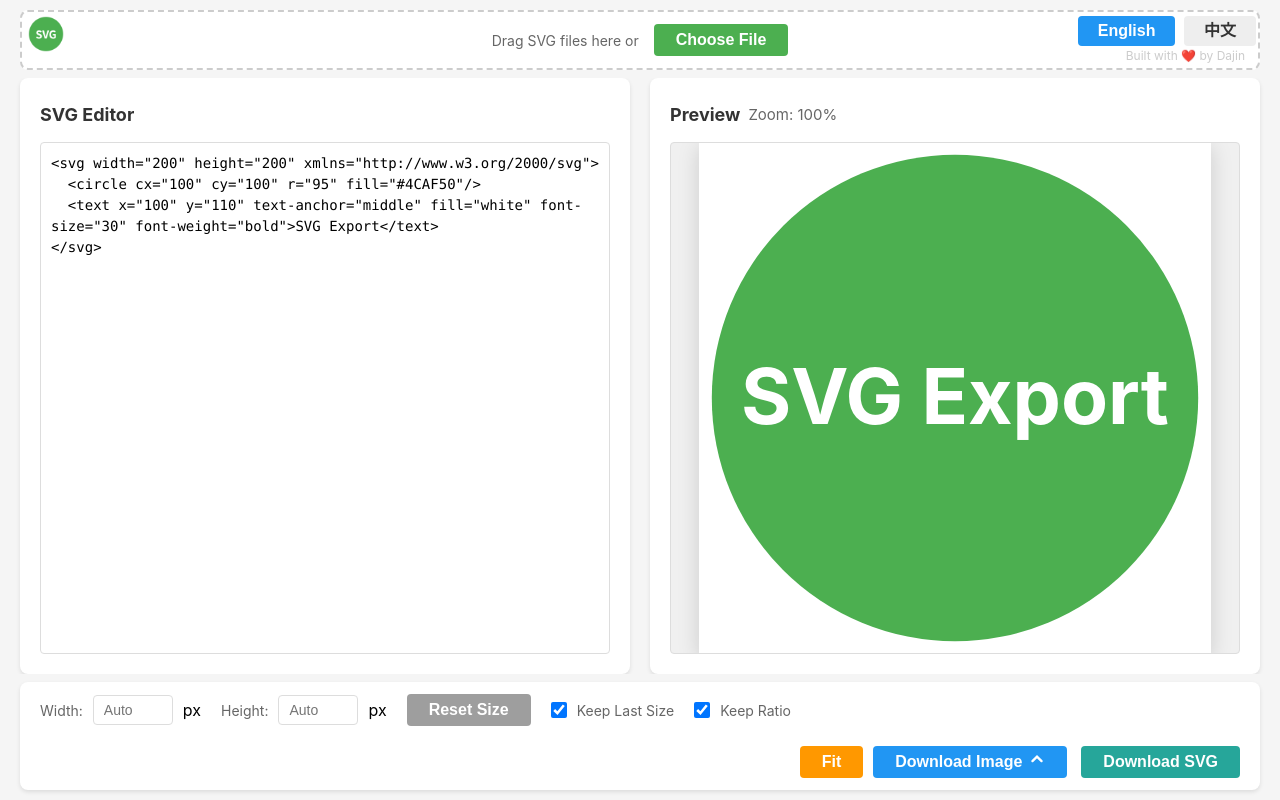
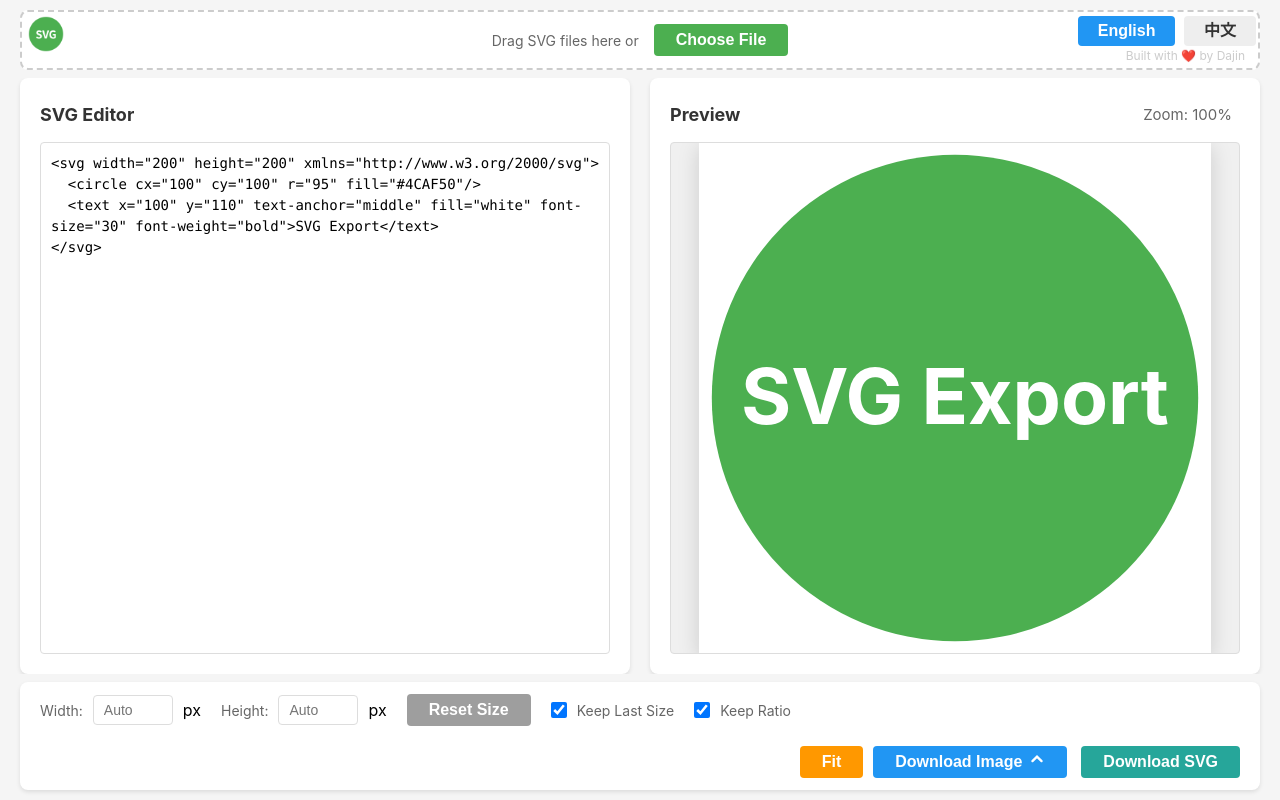
Before and after one commit to mccoach/svg-to-png, a plain HTML site: page index.html in a window 1280 px wide. Drawn offline with Linux system fonts and the light colour scheme.

Commit message:
预览框标题与缩放百分比文字分左右两边

```diff
--- a/css/style.css
+++ b/css/style.css
@@ -164,6 +164,7 @@ body {
     height: 34px;
     display: flex;
     align-items: center;
+    justify-content: space-between;   /* 让标题在左, 缩放信息在右 */
     margin-bottom: 10px; /* 下边距用于和正文拉开 */
     padding: 0; /* 不可有上padding，否则两个容器上边距就会因文本长短差异而错位 */
 }
@@ -204,6 +205,7 @@ body {
     padding: 0 8px;
     border-radius: 0;
     box-shadow: none;
+    margin-left: auto;
 }
 
 /* 预览区域样式 */
```
Also changed, not shown: index.html (+1 -0 lines).
